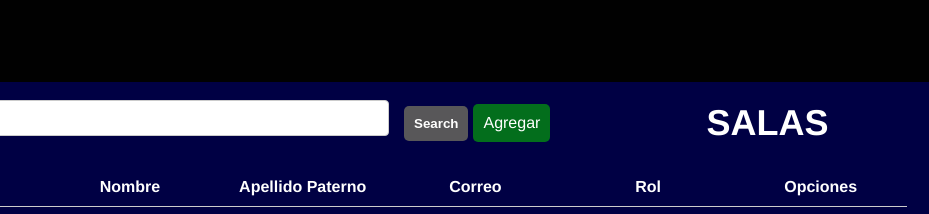
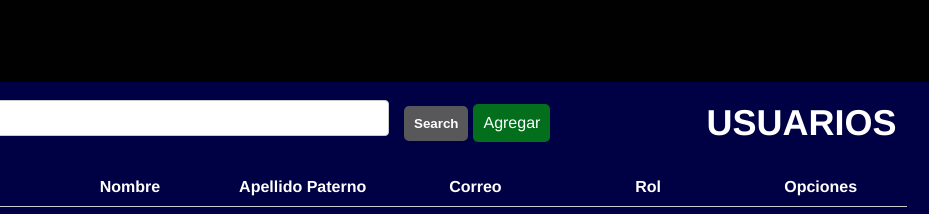
Before and after one commit to Salvadorp28/CinemasTlahuac.github.io, a plain HTML site: page admin/admon-usuario.html in a window 1280 px wide. Shown: the top 214 px of the page, 351-1280 px from the left. Drawn offline with Linux system fonts and the light colour scheme; a script that the page names is missing.

Commit message:
Update admon-usuario.html

```diff
--- a/admin/admon-usuario.html
+++ b/admin/admon-usuario.html
@@ -44,7 +44,7 @@
                 <input type="text" placeholder="Search">
                 <button class="buscar">Search</button>
                 <a href="#" class="agregar">Agregar</a>
-                <h2 class="title">SALAS</h2>
+                <h2 class="title">USUARIOS</h2>
             </div>
 
             <!-- Obtener lista y recorrer con un for, dentro del for, escribir el código html con referencias a la colección -->
```
